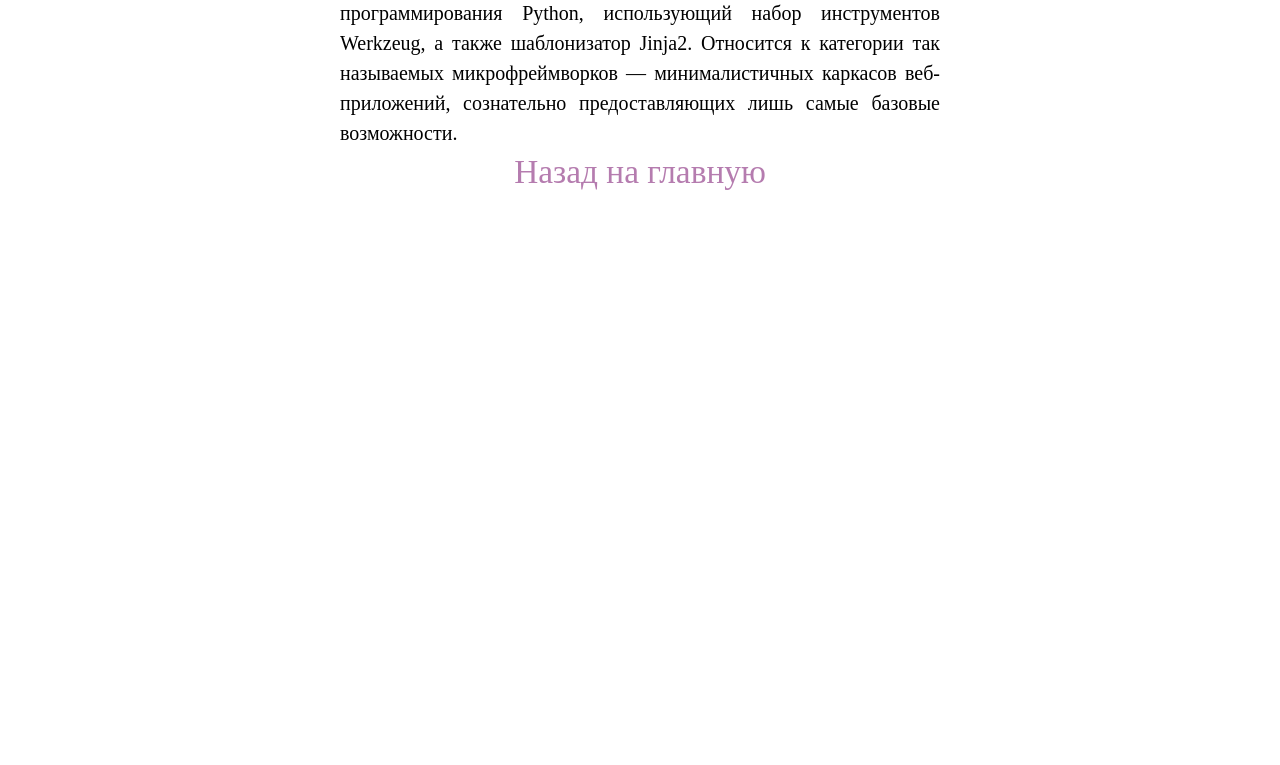
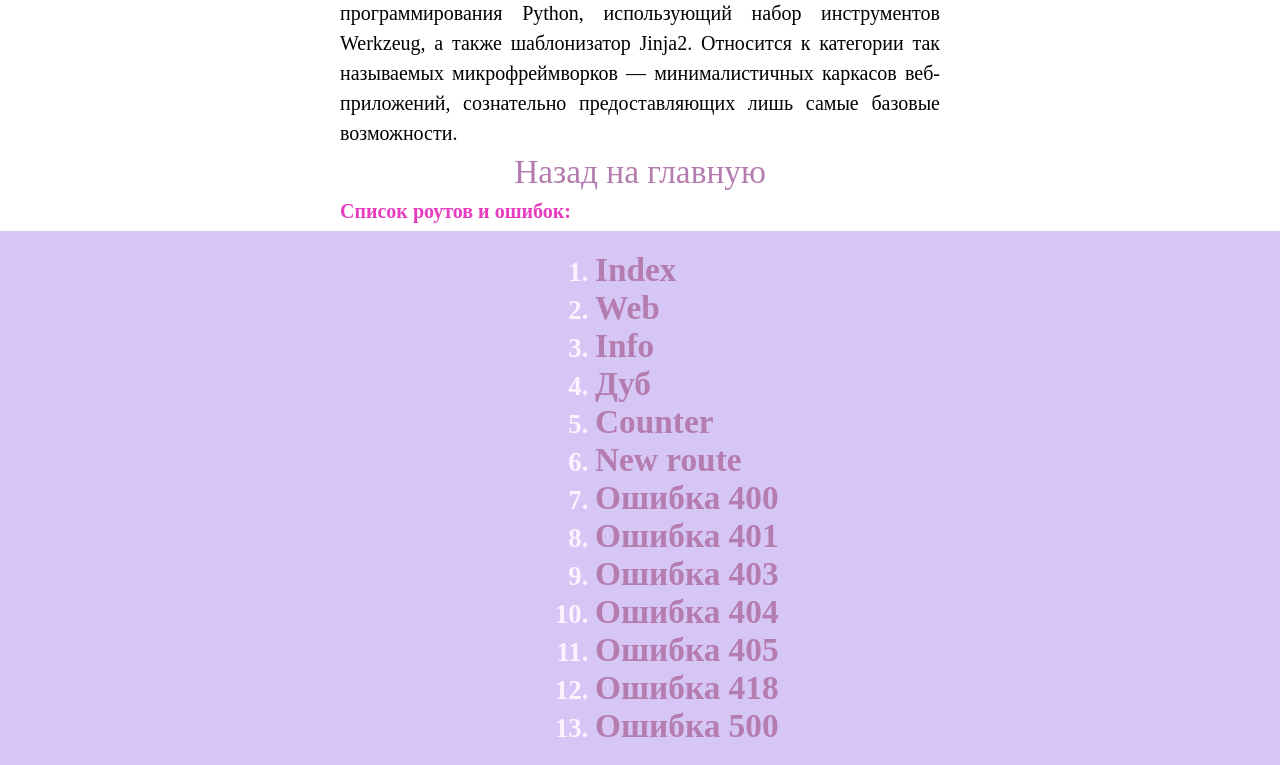
Before and after one commit to kusshnnerr/web-programming-labs-2, a Flask app: page / in a window 1280 px wide. Shown: the part 173-938 px from the top of the page. Before the commit the page ends 363 px from the top, so only its background shows below. Run offline with Flask 3, Linux system fonts and the light colour scheme.

Commit message:
Список роутов

```diff
--- a/app.py
+++ b/app.py
@@ -136,7 +136,25 @@
         к категории так называемых микрофреймворков — минималистичных каркасов веб-приложений,
         сознательно предоставляющих лишь самые базовые возможности.
         </p>
-        <a href="/">Назад на главную</a></li>
+        <a href="/">Назад на главную</a>
+        <div class="first">
+        <p>Список роутов и ошибок:</p>
+            <ol>
+                <li><a href="/index">Index</a></li>
+                <li><a href="/lab1/web">Web</a></li>
+                <li><a href="/lab1/info">Info</a></li>
+                <li><a href="/lab1/oak">Дуб</a></li>
+                <li><a href="/lab1/counter">Counter</a></li>
+                <li><a href="/lab1/new_route">New route</a></li>
+                <li><a href="/error400">Ошибка 400</a></li>
+                <li><a href="/error401">Ошибка 401</a></li>
+                <li><a href="/error403">Ошибка 403</a></li>
+                <li><a href="/error404">Ошибка 404</a></li>
+                <li><a href="/error405">Ошибка 405</a></li>
+                <li><a href="/error418">Ошибка 418</a></li>
+                <li><a href="/lab1/trigger_500">Ошибка 500</a></li>
+            </ol>
+        </div>
     </body>
 </html>
 '''
--- a/static/lab1.css
+++ b/static/lab1.css
@@ -95,3 +95,8 @@
     margin-left: auto;
     margin-right: auto;
 }
+.first{
+    color: #e73cbf;
+    font-family: 'Times New Roman', Times, serif;
+    font-weight: bolder;
+}
```
